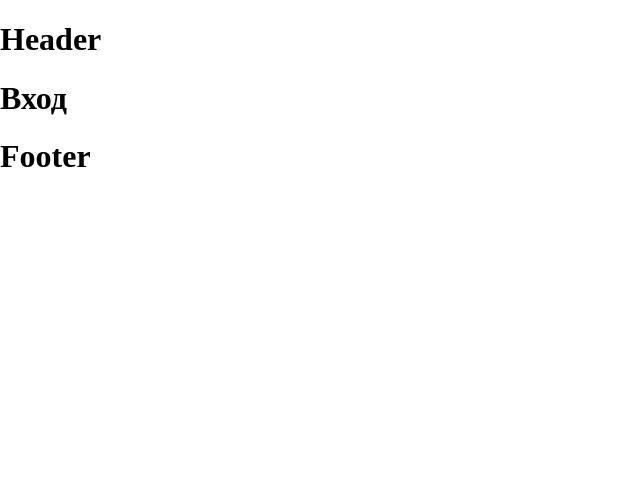
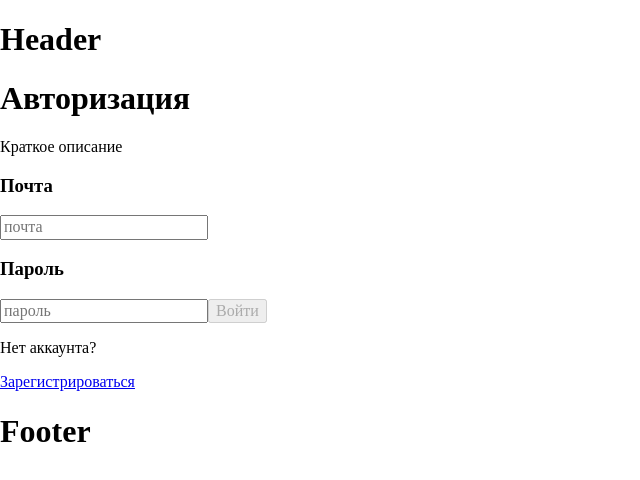
Before and after one commit to py-psychological-help/psychological-help-frontend, a React (Create React App) app: page /signin in a window 1280 px wide. Shown: the top 480 px of the page, without its empty margins (0-640 px from the left). Built offline with nearby package versions, Linux system fonts and the light colour scheme.

Commit message:
feat: auth and validatio pages

```diff
--- a/package.json
+++ b/package.json
@@ -28,6 +28,7 @@
 		"prop-types": "15.8.1",
 		"react": "^18.2.0",
 		"react-dom": "^18.2.0",
+		"react-hook-form": "^7.49.2",
 		"react-redux": "^9.0.4",
 		"react-router-dom": "^6.14.1",
 		"react-scripts": "5.0.1",
--- a/src/components/App/App.jsx
+++ b/src/components/App/App.jsx
@@ -6,6 +6,7 @@ import RegisterPage from '../../pages/RegisterPage/RegisterPage';
 import AboutProjectPage from '../../pages/AboutProjectPage/AboutProjectPage';
 import AboutHelpPage from '../../pages/AboutHelpPage/AboutHelpPage';
 import HowItWorksPage from '../../pages/HowItWorksPage/HowItWorksPage';
+import VerificationPage from '../../pages/VerificationPage/VerificationPage';
 import Header from '../Header/Header';
 import Footer from '../Footer/Footer';
 
@@ -21,6 +22,7 @@ const App = () => {
 				<Route element={<AccountPage />} path="account" />
 				<Route element={<LoginPage />} path="signin" />
 				<Route element={<RegisterPage />} path="signup" />
+				<Route element={<VerificationPage />} path="verification" />
 			</Routes>
 			<Footer />
 		</>
--- a/src/pages/LoginPage/LoginPage.jsx
+++ b/src/pages/LoginPage/LoginPage.jsx
@@ -1,9 +1,98 @@
+import { useForm } from 'react-hook-form';
+import { Link } from 'react-router-dom';
 import cls from './LoginPage.module.scss';
 
-const LoginPage = () => (
-	<div>
-		<h1>Вход</h1>
-	</div>
-);
+export default function LoginPage() {
+	const {
+		register,
+		handleSubmit,
+		// watch,
+		formState: { isValid, errors },
+	} = useForm();
 
-export default LoginPage;
+	function onSubmit(data) {
+		console.log(data);
+	}
+
+	return (
+		<>
+			<h1>Авторизация</h1>
+			<p>Краткое описание</p>
+			<form
+				className={cls.authForm}
+				onSubmit={handleSubmit(onSubmit)}
+				noValidate
+			>
+				<h3 className={cls.inputCaption}>Почта</h3>
+				<input
+					name="authEmail"
+					id="authEmail"
+					type="email"
+					placeholder="почта"
+					className={cls.inputTypeMail}
+					{...register('email', {
+						required: true,
+						minLength: 7,
+						maxLength: 50,
+						pattern: /[^@\s]+@[^@\s]+\.[^@\s]+/,
+					})}
+				/>
+				{errors?.email?.type === 'pattern' && (
+					<p>Не соответствует формату почты</p>
+				)}
+				{errors?.email?.type === 'required' && (
+					<p>Необходимо заполнить поле</p>
+				)}
+				{errors?.email?.type === 'minLength' && (
+					<p>Слишком короткое значение</p>
+				)}
+				{errors?.email?.type === 'maxLength' && (
+					<p>Слишком длинное значение</p>
+				)}
+
+				<h3 className={cls.inputCaption}>Пароль</h3>
+
+				<input
+					name="authPassword"
+					id="authPassword"
+					type="password"
+					placeholder="пароль"
+					className={cls.inputTypePassword}
+					{...register('password', {
+						required: true,
+						minLength: 8,
+						maxLength: 20,
+						pattern:
+							/(?=.*[a-z])(?=.*[A-Z])(?=.*[0-9])(?=.*[!@#$%^&*_=+-])/,
+					})}
+				/>
+				{errors?.password?.type === 'pattern' && (
+					<p>Не соответствует формату пароля</p>
+				)}
+				{errors?.password?.type === 'minLength' && (
+					<p>Слишком короткое значение</p>
+				)}
+				{errors?.password?.type === 'maxLength' && (
+					<p>Слишком длинное значение</p>
+				)}
+				{errors?.password?.type === 'required' && (
+					<p>Необходимо заполнить поле</p>
+				)}
+
+				<button
+					className={cls.submitBtn}
+					type="submit"
+					disabled={!isValid}
+				>
+					Войти
+				</button>
+			</form>
+			<div className={cls.caption}>
+				<p className={cls.captionText}>Нет аккаунта?</p>
+				<Link to="/signup" className={cls.captionLink}>
+					Зарегистрироваться
+				</Link>
+			</div>
+		</>
+	);
+}
--- /dev/null
+++ b/src/pages/VerificationPage/VerificationPage.jsx
@@ -0,0 +1,83 @@
+import React from 'react';
+import { Link } from 'react-router-dom';
+import cls from './VerificationPage.module.scss';
+
+export default function HowItWorksPage() {
+	function handleUploadSubmit() {
+		console.log('загружено фото');
+	}
+
+	// для тестирования состояний страницы
+	const isSent = false;
+	const isError = false;
+
+	return isSent ? (
+		<>
+			<h1 className={cls.header}>
+				{isError ? 'Подтверждение навыков' : 'Подтверждение навыков'}
+			</h1>
+			<p className={cls.caption}>
+				{isError
+					? 'Ошибка отправки данных '
+					: 'ждите 24 часа, итог верификации придет на почту'}
+			</p>
+
+			<Link className={cls.linkToMain} to="/">
+				На главную
+			</Link>
+		</>
+	) : (
+		<div>
+			<h1 className={cls.header}>Подтверждение навыков</h1>
+			<p className={cls.caption}>
+				Загрузка дипломов и сертификатов(формат, загрузки фото (jpg))
+			</p>
+			<div className={cls.documentList}>
+				<div className={cls.documentCard}>
+					<img
+						alt="fileName"
+						src="https://i1.sndcdn.com/avatars-000349784990-sl1e1v-t500x500.jpg"
+						className={cls.image}
+					/>
+					<form name="uploadForm">
+						<input
+							className={cls.file}
+							type="file"
+							onChange={handleUploadSubmit}
+						/>
+					</form>
+				</div>
+
+				<img
+					alt="fileName"
+					src="https://i1.sndcdn.com/avatars-000349784990-sl1e1v-t500x500.jpg"
+					className={cls.image}
+				/>
+				<img
+					alt="fileName"
+					src="https://i1.sndcdn.com/avatars-000349784990-sl1e1v-t500x500.jpg"
+					className={cls.image}
+				/>
+			</div>
+			<form name="sendForm" className={cls.sendForm}>
+				<div className={cls.checkboxWrap}>
+					<label htmlFor="personalData" className={cls.label}>
+						<input
+							type="checkbox"
+							id="personalData"
+							name="personalData"
+							value="personalData"
+						/>
+						подтверждение о передаче перс. данных
+					</label>
+				</div>
+				<button type="button" className={cls.backBtn}>
+					Назад
+				</button>
+				<button type="submit" className={cls.submitBtn}>
+					Отправить на верификацию
+				</button>
+			</form>
+		</div>
+	);
+}
--- /dev/null
+++ b/src/pages/VerificationPage/VerificationPage.module.scss
@@ -0,0 +1,8 @@
+.documentList {
+    display: flex;
+}
+
+.sendForm {
+    display: flex;
+    justify-content: flex-end;
+}
```
Also changed, not shown: .stylelintrc.json, 2 other files (tests, documents, lock files or other folders).
